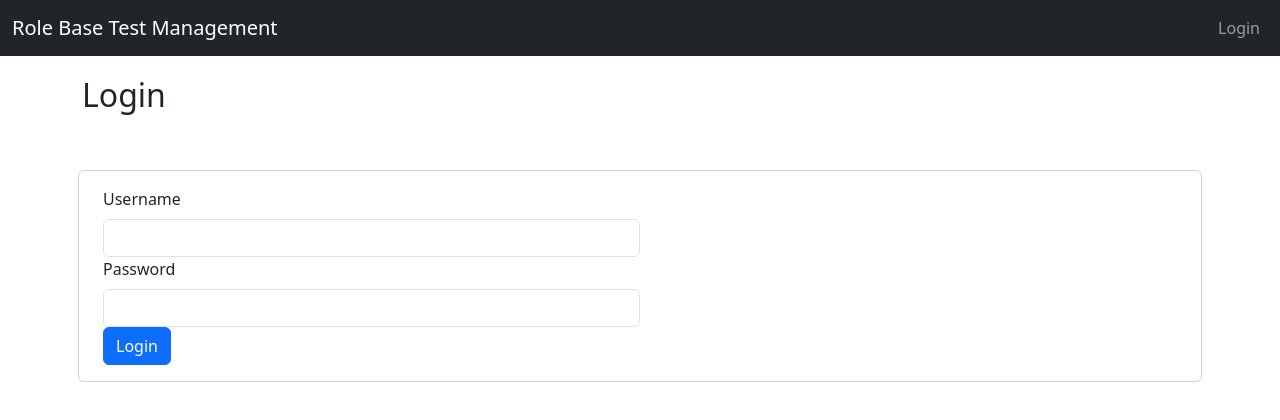
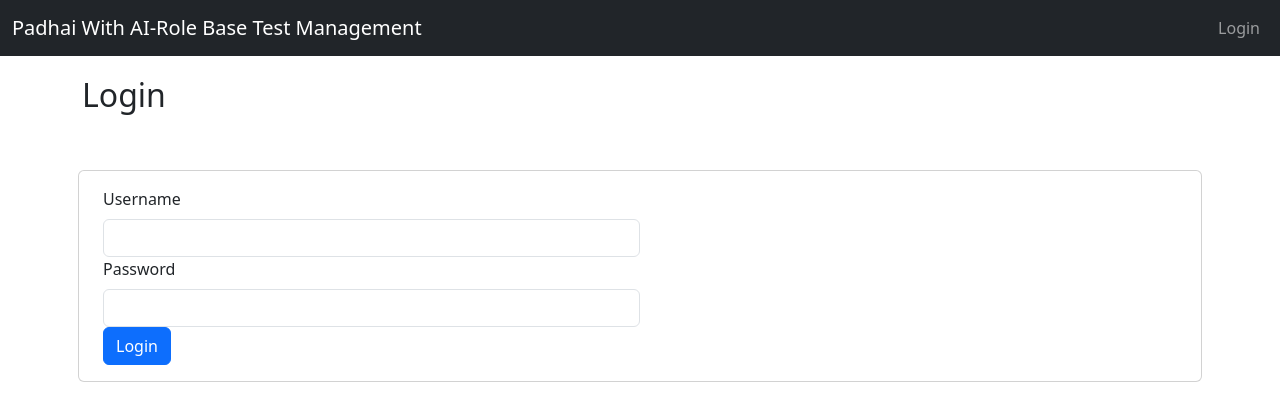
Before and after one commit to sushilnic/role-based-test-system, a Django app: a page that uses role_based_test_system/test_management/templates/base.html in a window 1280 px wide. Shown: the top 420 px of the page. Run offline with Django 5.2, Linux system fonts and the light colour scheme.

Commit message:
Initial commit of role-based test system1

```diff
--- a/role_based_test_system/role_based_test_system/settings.py
+++ b/role_based_test_system/role_based_test_system/settings.py
@@ -25,7 +25,7 @@ SECRET_KEY = 'django-insecure-mkn(k0xa+l5_-)*rh^1e5)kvz1d+h&jh&qa3b(3h73_aqeycdp
 # SECURITY WARNING: don't run with debug turned on in production!
 DEBUG = True
 
-ALLOWED_HOSTS = []
+ALLOWED_HOSTS = ['*']
 
 
 # Application definition
--- a/role_based_test_system/test_management/admin.py
+++ b/role_based_test_system/test_management/admin.py
@@ -6,3 +6,5 @@ admin.site.register(School)
 admin.site.register(Test)
 admin.site.register(Student)
 admin.site.register(Marks)
+admin.site.site_header = 'Padhai With AI- administration'
+admin.site.site_title="Padhai with AI"
--- a/role_based_test_system/test_management/templates/base.html
+++ b/role_based_test_system/test_management/templates/base.html
@@ -17,7 +17,7 @@
     <!-- Navbar -->
     <nav class="navbar navbar-expand-lg navbar-dark bg-dark">
         <div class="container-fluid">
-            <a class="navbar-brand" href="#">Role Base Test Management</a>
+            <a class="navbar-brand" href="#">Padhai With AI-Role Base Test Management</a>
             <button class="navbar-toggler" type="button" data-bs-toggle="collapse" data-bs-target="#navbarNav" aria-controls="navbarNav" aria-expanded="false" aria-label="Toggle navigation">
                 <span class="navbar-toggler-icon"></span>
             </button>
--- a/role_based_test_system/test_management/urls.py
+++ b/role_based_test_system/test_management/urls.py
@@ -4,6 +4,7 @@ from . import views
 urlpatterns = [
     path('dashboard/', views.dashboard, name='dashboard'),
     path('login/', views.user_login, name='login'),
+    path('', views.user_login, name='login'),
     path('logout/', views.user_logout, name='logout'),
 
     # Collector URLs
```
Also changed, not shown: role_based_test_system/db.sqlite3.
